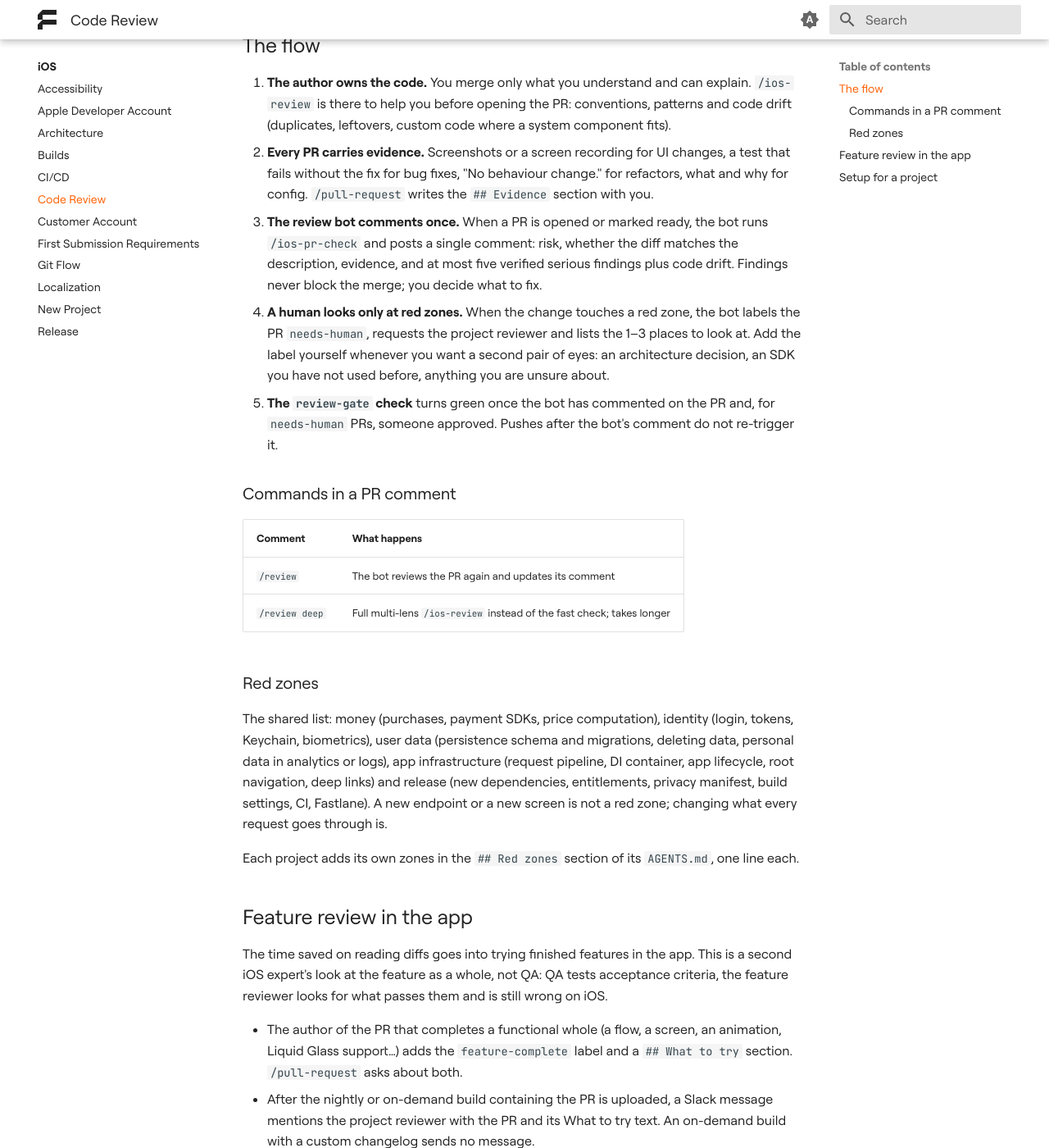
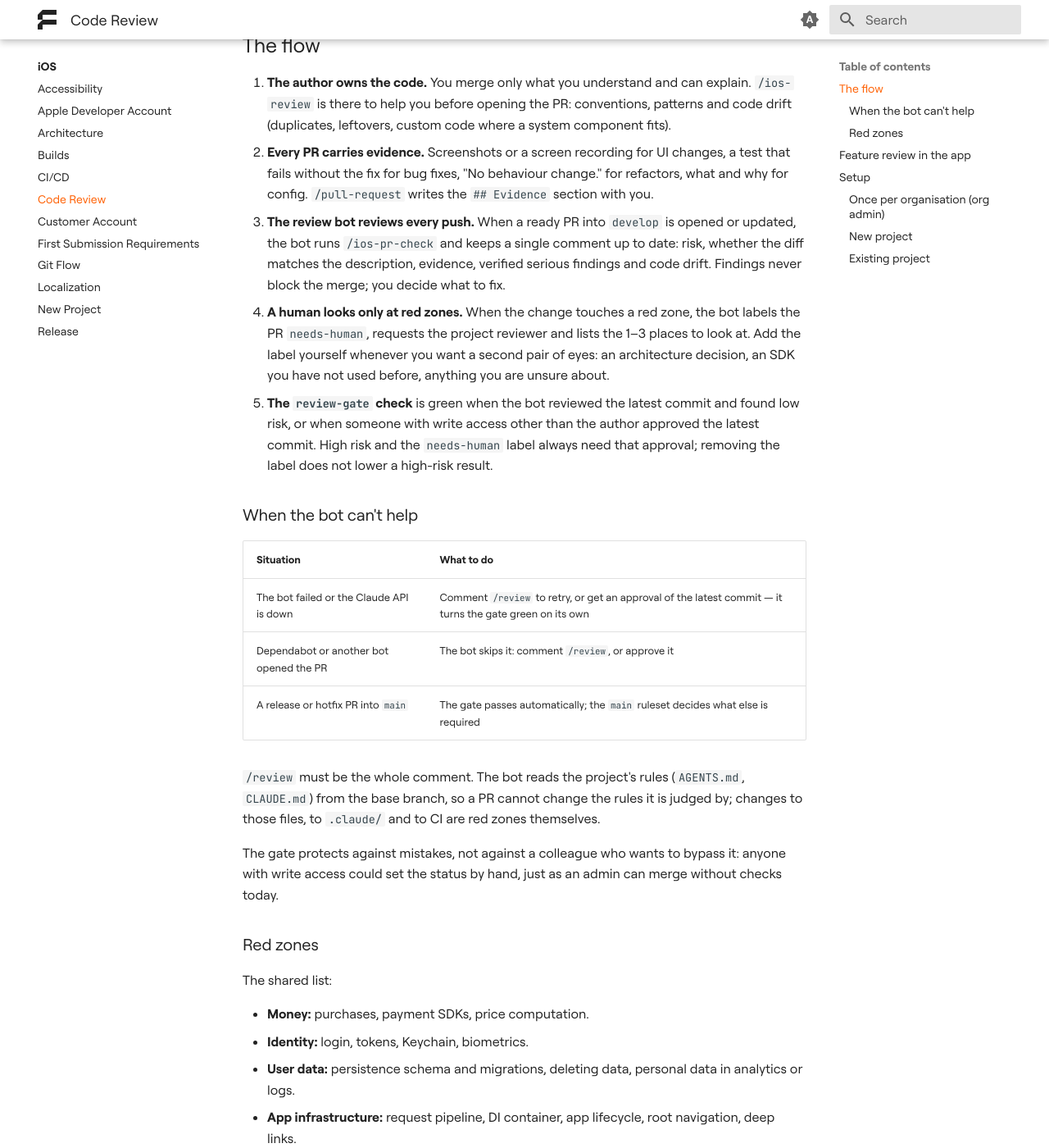
Before and after one commit to futuredapp/Engineering-Handbook, an MkDocs documentation site: the page built from docs/teams/ios/ios_code_review.md, in a window 1280 px wide and 1400 px high, scrolled down 308 px. Shown: the whole window at 82% size. Built offline with MkDocs 1.6.1 and Material for MkDocs 9.7.7, drawn with Linux system fonts in a browser that asks for light colours; some of the changed text lies outside the part shown.

Commit message:
docs(ios): update Code Review page after the audit
The bot reviews every push, the gate trusts only the bot's review of the
latest commit or an approval of it, release PRs pass, and there is a
section for outages and bot PRs. Setup now covers existing projects and
the marketplace token scope; New Project asks for 0 approvals.

Co-Authored-By: Claude Opus 5.5 (1M context) <noreply@anthropic.com>

```diff
--- a/docs/teams/ios/ios_code_review.md
+++ b/docs/teams/ios/ios_code_review.md
@@ -6,22 +6,34 @@ A PR does not need an approval from a colleague. It needs an author who understa
 
 1. **The author owns the code.** You merge only what you understand and can explain. `/ios-review` is there to help you before opening the PR: conventions, patterns and code drift (duplicates, leftovers, custom code where a system component fits).
 2. **Every PR carries evidence.** Screenshots or a screen recording for UI changes, a test that fails without the fix for bug fixes, "No behaviour change." for refactors, what and why for config. `/pull-request` writes the `## Evidence` section with you.
-3. **The review bot comments once.** When a PR is opened or marked ready, the bot runs `/ios-pr-check` and posts a single comment: risk, whether the diff matches the description, evidence, and at most five verified serious findings plus code drift. Findings never block the merge; you decide what to fix.
+3. **The review bot reviews every push.** When a ready PR into `develop` is opened or updated, the bot runs `/ios-pr-check` and keeps a single comment up to date: risk, whether the diff matches the description, evidence, verified serious findings and code drift. Findings never block the merge; you decide what to fix.
 4. **A human looks only at red zones.** When the change touches a red zone, the bot labels the PR `needs-human`, requests the project reviewer and lists the 1–3 places to look at. Add the label yourself whenever you want a second pair of eyes: an architecture decision, an SDK you have not used before, anything you are unsure about.
-5. **The `review-gate` check** turns green once the bot has commented on the PR and, for `needs-human` PRs, someone approved. Pushes after the bot's comment do not re-trigger it.
+5. **The `review-gate` check** is green when the bot reviewed the latest commit and found low risk, or when someone with write access other than the author approved the latest commit. High risk and the `needs-human` label always need that approval; removing the label does not lower a high-risk result.
 
-### Commands in a PR comment
+### When the bot can't help
 
-| Comment | What happens |
+| Situation | What to do |
 |---|---|
-| `/review` | The bot reviews the PR again and updates its comment |
-| `/review deep` | Full multi-lens `/ios-review` instead of the fast check; takes longer |
+| The bot failed or the Claude API is down | Comment `/review` to retry, or get an approval of the latest commit — it turns the gate green on its own |
+| Dependabot or another bot opened the PR | The bot skips it: comment `/review`, or approve it |
+| A release or hotfix PR into `main` | The gate passes automatically; the `main` ruleset decides what else is required |
+
+`/review` must be the whole comment. The bot reads the project's rules (`AGENTS.md`, `CLAUDE.md`) from the base branch, so a PR cannot change the rules it is judged by; changes to those files, to `.claude/` and to CI are red zones themselves.
+
+The gate protects against mistakes, not against a colleague who wants to bypass it: anyone with write access could set the status by hand, just as an admin can merge without checks today.
 
 ### Red zones
 
-The shared list: money (purchases, payment SDKs, price computation), identity (login, tokens, Keychain, biometrics), user data (persistence schema and migrations, deleting data, personal data in analytics or logs), app infrastructure (request pipeline, DI container, app lifecycle, root navigation, deep links) and release (new dependencies, entitlements, privacy manifest, build settings, CI, Fastlane). A new endpoint or a new screen is not a red zone; changing what every request goes through is.
+The shared list:
 
-Each project adds its own zones in the `## Red zones` section of its `AGENTS.md`, one line each.
+- **Money:** purchases, payment SDKs, price computation.
+- **Identity:** login, tokens, Keychain, biometrics.
+- **User data:** persistence schema and migrations, deleting data, personal data in analytics or logs.
+- **App infrastructure:** request pipeline, DI container, app lifecycle, root navigation, deep links.
+- **Release:** new dependencies, entitlements, privacy manifest, build settings, CI, Fastlane.
+- **Review rules:** `AGENTS.md`, `CLAUDE.md`, `.claude/`.
+
+A new endpoint or a new screen is not a red zone; changing what every request goes through is. Each project adds its own zones in the `## Red zones` section of its `AGENTS.md`, one line each.
 
 ## Feature review in the app
 
@@ -35,13 +47,27 @@ The time saved on reading diffs goes into trying finished features in the app. T
     - do Dynamic Type, dark mode, the keyboard, animations and transitions work
 - Findings go to the Slack thread or a Jira ticket. Edge-case input testing stays with QA.
 
-## Setup for a project
+## Setup
 
-Organisation secrets, set once by an org admin: `ANTHROPIC_API_KEY`, `CLAUDE_MARKETPLACE_TOKEN`, `SLACK_WEBHOOK_FEATURE_REVIEW`.
+### Once per organisation (org admin)
 
-1. Copy `.github/workflows/ai-review.yml`, `review-gate.yml`, the updated `nightly-build.yml` and `on-demand-build.yml`, and `.github/pull_request_template.md` from the [iOS project template](https://github.com/futuredapp/iOS-project-template).
-2. Set repository variables (Settings → Secrets and variables → Actions → Variables):
-    - `PROJECT_REVIEWER` — GitHub login (or `org/team`) of the project reviewer, requested on `needs-human` PRs
+- Org secrets, shared with the iOS repositories:
+    - `ANTHROPIC_API_KEY`
+    - `CLAUDE_MARKETPLACE_TOKEN` — a fine-grained token with read-only **Contents** access to `futuredapp/FTClaudeMarketplace` only
+    - `SLACK_WEBHOOK_FEATURE_REVIEW` — an incoming webhook for the default channel. A project that wants its own channel sets a repository secret of the same name.
+
+### New project
+
+Everything is in the [iOS project template](https://github.com/futuredapp/iOS-project-template): `.github/workflows/code-review.yml`, the `feature-review` jobs in `nightly-build.yml` and `on-demand-build.yml`, and `.github/pull_request_template.md`. Then:
+
+1. Set repository variables (Settings → Secrets and variables → Actions → Variables):
+    - `PROJECT_REVIEWER` — GitHub login of the project reviewer, requested on `needs-human` PRs
     - `FEATURE_REVIEWER_SLACK` — Slack mention for the feature review message, e.g. `<@U0123456>`
-3. In the `default branch protection` ruleset set required approvals to `0` and add the required status checks `test` and `review-gate`. The `needs-human` and `feature-complete` labels are created by the first bot run.
-4. Fill in `## Red zones` in `AGENTS.md`.
+2. In the `default branch protection` ruleset, set required approvals to `0` and add the required status checks `test/test` and `review-gate` (both appear after the first PR). The `needs-human` and `feature-complete` labels are created by the first bot run.
+3. Fill in `## Red zones` in `AGENTS.md`.
+
+### Existing project
+
+1. Add `.github/workflows/code-review.yml` and `.github/pull_request_template.md` from the template as they are.
+2. In `nightly-build.yml` and `on-demand-build.yml`, bump the shared workflow refs to the template's version and add the template's `feature-review` job below `build`; keep the project's own inputs.
+3. Remove `.github/CODEOWNERS` (it requests reviewers on every PR) and turn off "Require review from Code Owners" in the ruleset, then follow steps 1–3 of a new project.
```
Also changed, not shown: docs/teams/ios/ios_git_flow.md (+1 -1 lines), docs/teams/ios/ios_new_project.md (+2 -3 lines).
